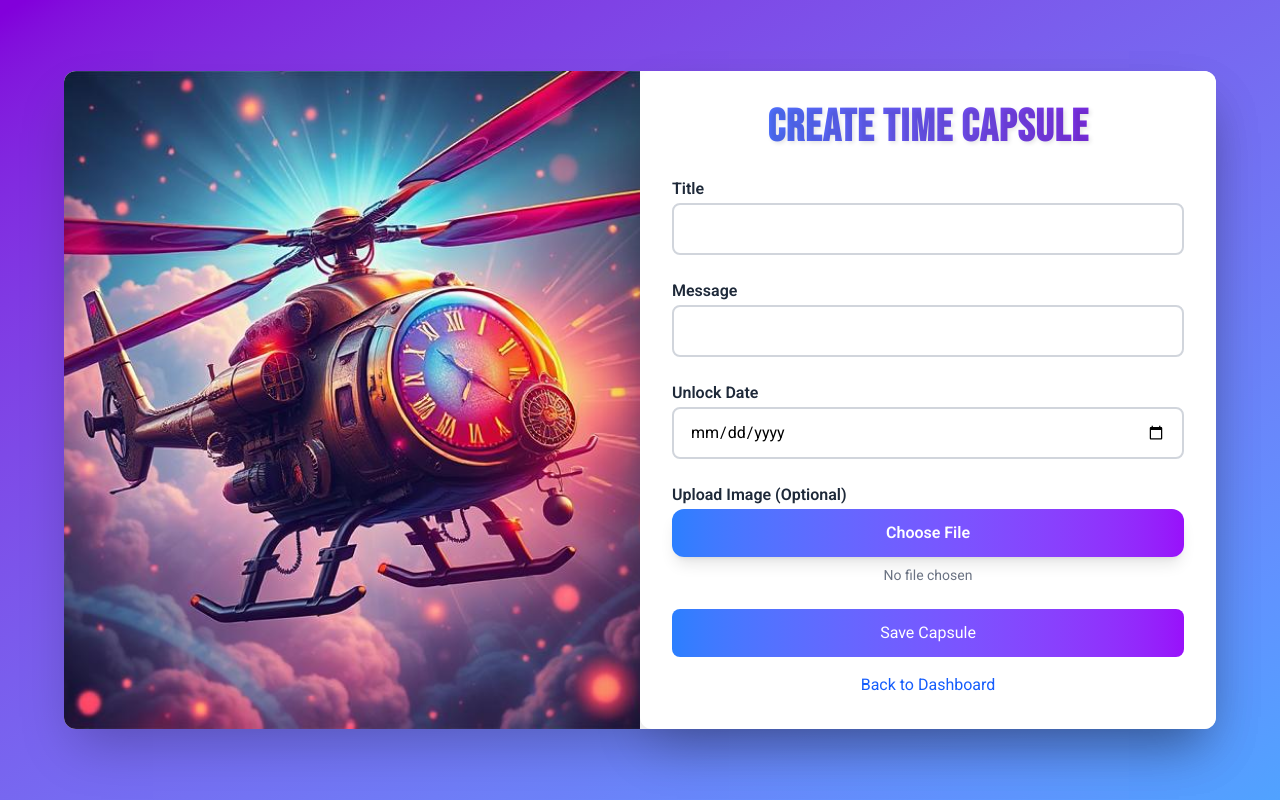
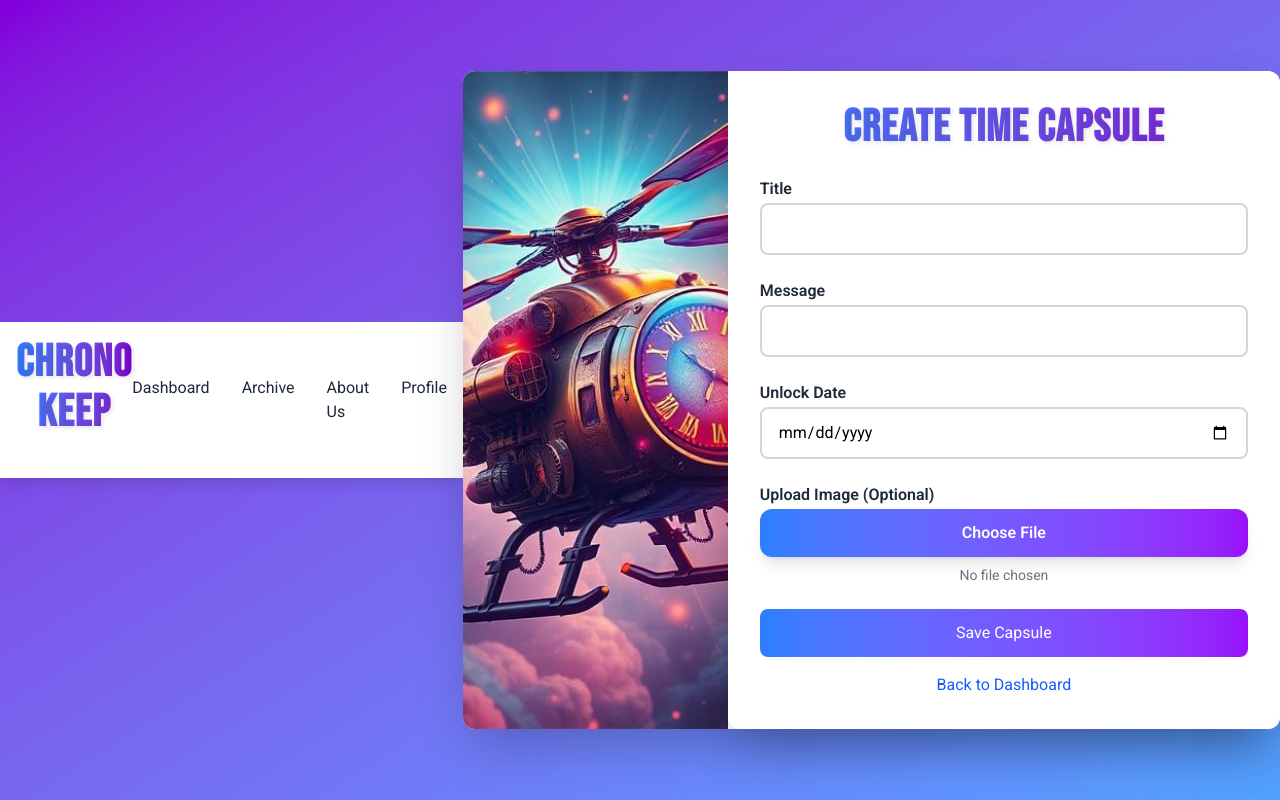
Before and after one commit to GeroStoewe/chrono-keep, a React (Vite) app: page /create-capsule in a window 1280 px wide. Built offline with nearby package versions, Linux system fonts and the light colour scheme; no server answers.

Commit message:
modularize dashboard page, create NavigationBar component, add profile, about us, archive pages to test navigation bar

```diff
--- a/src/App.tsx
+++ b/src/App.tsx
@@ -7,6 +7,9 @@ import SignUpPage from "../src/pages/SignUpPage";
 import ForgotPasswordPage from "../src/pages/ForgotPasswordPage";
 import DashboardPage from "../src/pages/DashboardPage";
 import CreateCapsulePage from "./pages/CreateCapsulePage";
+import AboutPage from "./pages/AboutPage";
+import ArchivePage from "./pages/ArchivePage";
+import ProfilePage from "./pages/ProfilePage";
 
 /**
  * The main application component that sets up routing and provides authentication context to the entire app.
@@ -29,6 +32,9 @@ function App() {
           <Route path="/forgot-password" element={<ForgotPasswordPage />} />
           <Route path="/dashboard" element={<DashboardPage />} />
           <Route path="/create-capsule" element={<CreateCapsulePage />} />
+          <Route path="/archive" element={<ArchivePage />} /> {/* New route */}
+          <Route path="/about" element={<AboutPage />} /> {/* New route */}
+          <Route path="/profile" element={<ProfilePage />} /> {/* New route */}
         </Routes>
       </AuthProvider>
     </Router>
--- /dev/null
+++ b/src/components/dashboardPage/NavigationBar.tsx
@@ -0,0 +1,30 @@
+import { Link } from "react-router-dom";
+import GradientHeading from "../GradientHeading";
+
+function NavBar() {
+  return (
+    <nav className="bg-white shadow-lg">
+      <div className="max-w-6xl mx-auto px-4">
+        <div className="flex justify-between items-center py-4">
+          <GradientHeading text="CHRONO KEEP" />
+          <div className="flex space-x-8">
+            <Link to="/dashboard" className="text-gray-800 hover:text-purple-700">
+              Dashboard
+            </Link>
+            <Link to="/archive" className="text-gray-800 hover:text-purple-700">
+              Archive
+            </Link>
+            <Link to="/about" className="text-gray-800 hover:text-purple-700">
+              About Us
+            </Link>
+            <Link to="/profile" className="text-gray-800 hover:text-purple-700">
+              Profile
+            </Link>
+          </div>
+        </div>
+      </div>
+    </nav>
+  );
+}
+
+export default NavBar;
--- /dev/null
+++ b/src/pages/AboutPage.tsx
@@ -0,0 +1,18 @@
+import NavigationBar from "../components/dashboardPage/NavigationBar"; // Import the NavBar component
+
+function AboutPage() {
+  return (
+    <div className="min-h-screen bg-gradient-to-tl from-blue-400 to-purple-700">
+      {/* Use the NavBar component */}
+      <NavigationBar />
+
+      {/* About Page Content */}
+      <div className="max-w-6xl mx-auto p-8">
+        <h1 className="text-4xl font-bold text-white mb-2">About Us</h1>
+        <p className="text-gray-200">Learn more about Chrono Keep.</p>
+      </div>
+    </div>
+  );
+}
+
+export default AboutPage;
--- /dev/null
+++ b/src/pages/ArchivePage.tsx
@@ -0,0 +1,18 @@
+import NavigationBar from "../components/dashboardPage/NavigationBar"; // Import the NavBar component
+
+function ArchivePage() {
+  return (
+    <div className="min-h-screen bg-gradient-to-tl from-blue-400 to-purple-700">
+      {/* Use the NavBar component */}
+      <NavigationBar />
+
+      {/* Archive Page Content */}
+      <div className="max-w-6xl mx-auto p-8">
+        <h1 className="text-4xl font-bold text-white mb-2">Archive</h1>
+        <p className="text-gray-200">View your archived time capsules here.</p>
+      </div>
+    </div>
+  );
+}
+
+export default ArchivePage;
--- a/src/pages/CreateCapsulePage.tsx
+++ b/src/pages/CreateCapsulePage.tsx
@@ -6,7 +6,7 @@ import GradientHeading from "../components/GradientHeading";
 import { TextInputField } from "../components/security/TextInputField";
 import { SubmitButton } from "../components/SubmitButton";
 import { getStorage, ref as storageRef, uploadBytes, getDownloadURL } from "firebase/storage";
-
+import NavigationBar from "../components/dashboardPage/NavigationBar";
 /**
  * CreateCapsulePage Component
  *
@@ -60,6 +60,9 @@ function CreateCapsulePage() {
 
   return (
     <div className="min-h-screen flex items-center justify-center bg-gradient-to-tl from-blue-400 to-purple-700">
+      {/* Use the NavBar component */}
+      <NavigationBar />
+
       <div className="flex flex-col lg:flex-row bg-white rounded-xl shadow-2xl max-w-6xl w-full">
         {/* Left section - Create Time Capsul Image */}
         <div className="lg:w-1/2 w-full">
--- a/src/pages/DashboardPage.tsx
+++ b/src/pages/DashboardPage.tsx
@@ -1,9 +1,8 @@
 import { useEffect, useState } from "react";
 import { ref, onValue } from "firebase/database";
 import { realtimeDb } from "../firebase.ts";
-import { Link } from "react-router-dom";
-import GradientHeading from "../components/GradientHeading";
 import { CreateButton } from "../components/dashboardPage/CreateButton"
+import NavigationBar from "../components/dashboardPage/NavigationBar";
 
 /**
  * Dashboard Component
@@ -67,24 +66,7 @@ function DashboardPage() {
   return (
     <div className="min-h-screen bg-gradient-to-tl from-blue-400 to-purple-700">
       {/* Navigation Bar */}
-      <nav className="bg-white shadow-lg">
-        <div className="max-w-6xl mx-auto px-4">
-          <div className="flex justify-between items-center py-4">
-            <GradientHeading text="CHRONO KEEP" />
-            <div className="flex space-x-8">
-              <Link to="/archive" className="text-gray-800 hover:text-purple-700">
-                Archive
-              </Link>
-              <Link to="/about" className="text-gray-800 hover:text-purple-700">
-                About Us
-              </Link>
-              <Link to="/profile" className="text-gray-800 hover:text-purple-700">
-                Profile
-              </Link>
-            </div>
-          </div>
-        </div>
-      </nav>
+      <NavigationBar />
 
       {/* Dashboard Content */}
       <div className="max-w-6xl mx-auto p-8">
--- /dev/null
+++ b/src/pages/ProfilePage.tsx
@@ -0,0 +1,18 @@
+import NavigationBar from "../components/dashboardPage/NavigationBar"; // Import the NavBar component
+
+function ProfilePage() {
+    return (
+      <div className="min-h-screen bg-gradient-to-tl from-blue-400 to-purple-700">
+        {/* Use the NavBar component */}
+        <NavigationBar />
+
+        {/* Profile Page Content */}
+        <div className="max-w-6xl mx-auto p-8">
+          <h1 className="text-4xl font-bold text-white mb-2">Profile</h1>
+          <p className="text-gray-200">Manage your profile settings.</p>
+        </div>
+      </div>
+    );
+  }
+
+  export default ProfilePage;
```
